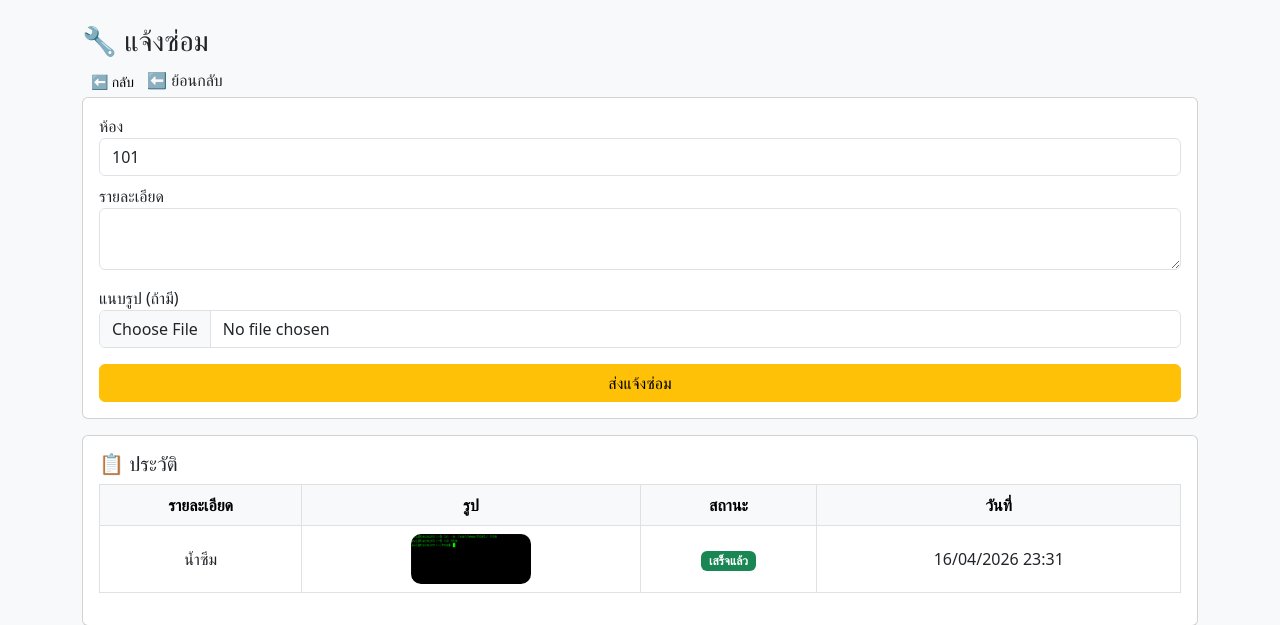
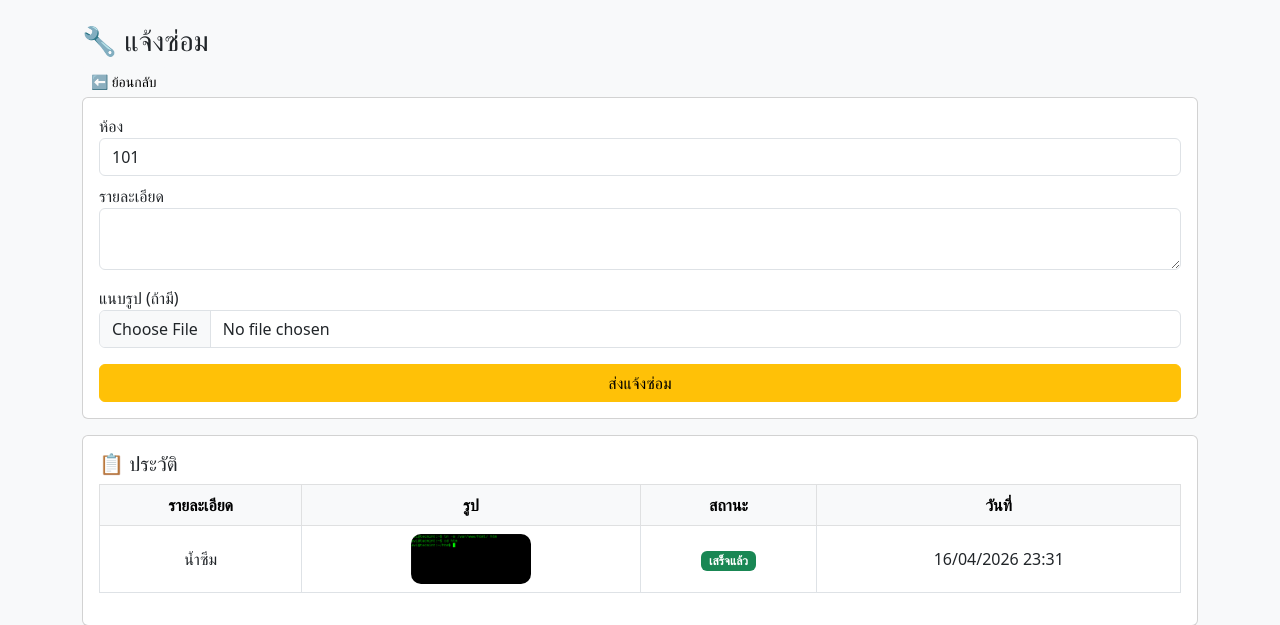
Before and after one commit to panatsayarae-cyber/dormitory-systemdijango, a Django app: template templates/repair.html in a window 1280 px wide. Shown: the top 625 px of the page. Run offline with Django 4.2, Linux system fonts and the light colour scheme; the template is opened without the code that fills it: values that come from a table or form of the project are taken from there, others are empty; data comes from the database, SQL or seed files in the repository.

Commit message:
fix html error

```diff
--- a/templates/dashboard.html
+++ b/templates/dashboard.html
@@ -69,6 +69,7 @@
         </div>
         <div class="text-center mt-4">
         <a href="/bills/" class="btn btn-primary mt-3">💸 ดูบิล</a>
+</a>
         </a>
         </div>
 
--- a/templates/repair.html
+++ b/templates/repair.html
@@ -12,9 +12,7 @@
 <div class="container mt-4">
 
 <h3>🔧 แจ้งซ่อม</h3>
- <a href="/dashboard/" class="btn btn-light btn-sm">⬅ กลับ</a>
-        ⬅️ ย้อนกลับ
-    </a>
+ <a href="/dashboard/" class="btn btn-light btn-sm">⬅️ ย้อนกลับ</a>
 <div class="card mb-3">
 <div class="card-body">
 
```
